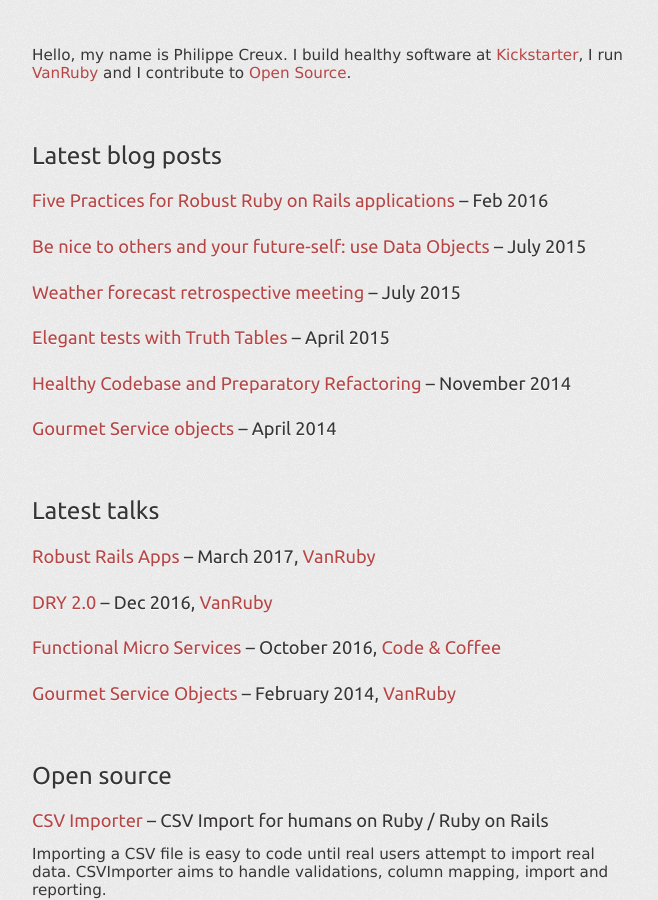
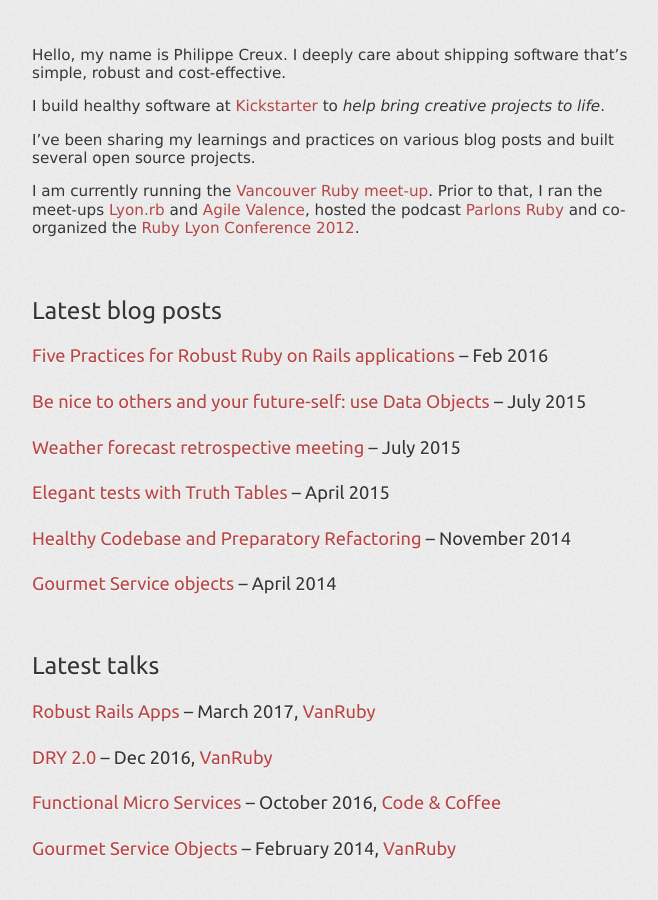
Before and after one commit to pcreux/pcreux.com, a Jekyll site: the page built from index.md, in a window 1280 px wide and 900 px high. Shown: the whole window, without its empty margins (308-966 px from the left). Built offline with Jekyll 4.4.1, drawn with Linux system fonts in a browser that asks for light colours; some of the changed text lies outside the part shown.

Commit message:
Add intro + instagram

```diff
--- a/index.md
+++ b/index.md
@@ -2,8 +2,13 @@
 layout: home
 ---
 
-Hello, my name is Philippe Creux.
-I build healthy software at [Kickstarter](https://www.kickstarter.com), I run [VanRuby](http://vanruby.org) and I contribute to [Open Source](http://github.com/pcreux).
+Hello, my name is Philippe Creux. I deeply care about shipping software that’s simple, robust and cost-effective.
+
+I build healthy software at [Kickstarter](https://www.kickstarter.com) to *help bring creative projects to life*.
+
+I’ve been sharing my learnings and practices on various blog posts and built several open source projects.
+
+I am currently running the [Vancouver Ruby meet-up](http://vanruby.org). Prior to that, I ran the meet-ups [Lyon.rb](http://lyonrb.fr) and [Agile Valence](http://groupspaces.com/CARAValence), hosted the podcast [Parlons Ruby](http://parlonsruby.com) and co-organized the [Ruby Lyon Conference 2012](http://2012.rulu.eu).
 
 
 # Latest blog posts
@@ -61,7 +66,7 @@ Amazon S3 is the cheapest and easiest way to serve a jekyll blog. jekyll-s3 (now
 all invalid Active Records your database contain. Run it, fix your records and
 sleep better at night.
 
-## [bundler-auto-update](https://github.com/versapay/bundler-auto-update) – Auto-magi-safely update your Gemfile
+## [bundler-auto-update](https://github.com/pcreux/bundler-auto-update) – Auto-magi-safely update your Gemfile
 
 [bundler-auto-update](https://github.com/pcreux/bundler-auto-update) update all the gems listed in your Gemfile to
 the latest version that does not break your tests.
```
Also changed, not shown: other parts of index.md (+1 -1 lines).
